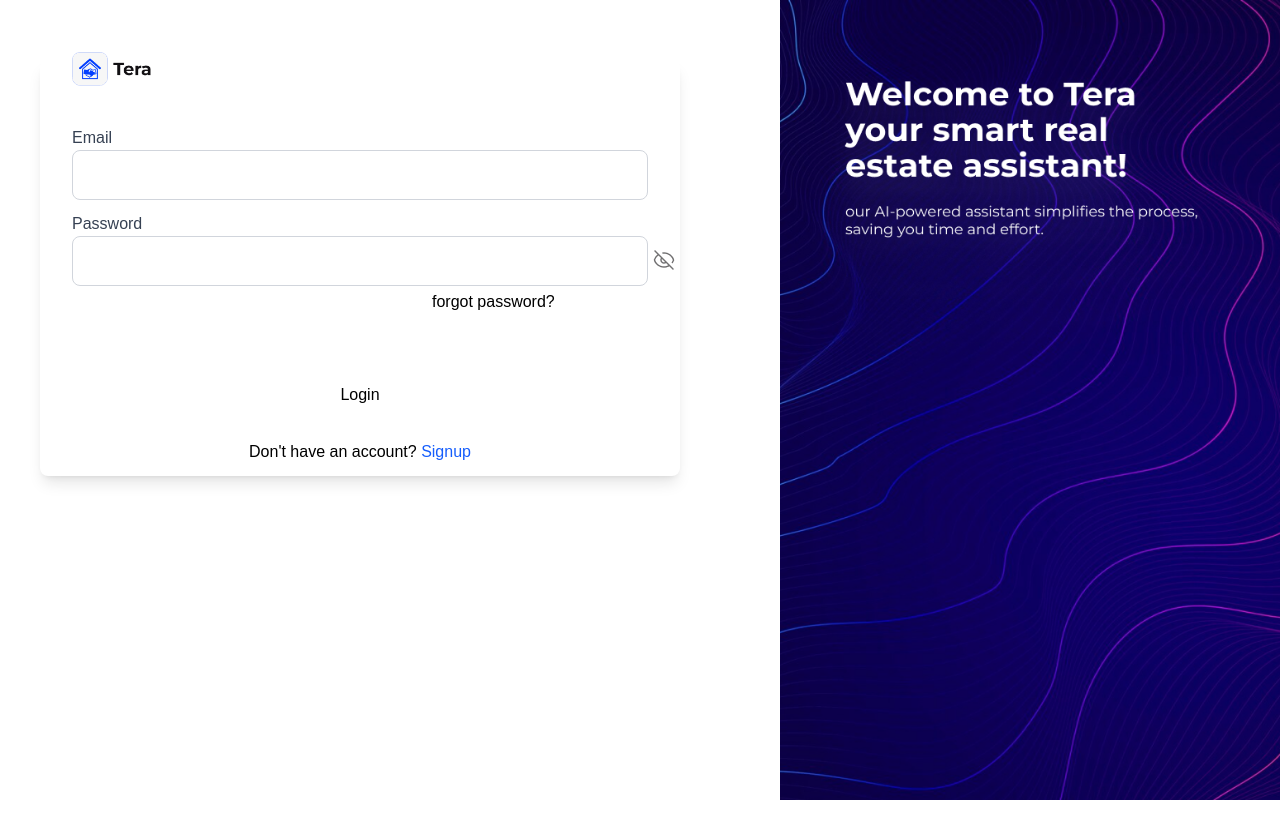
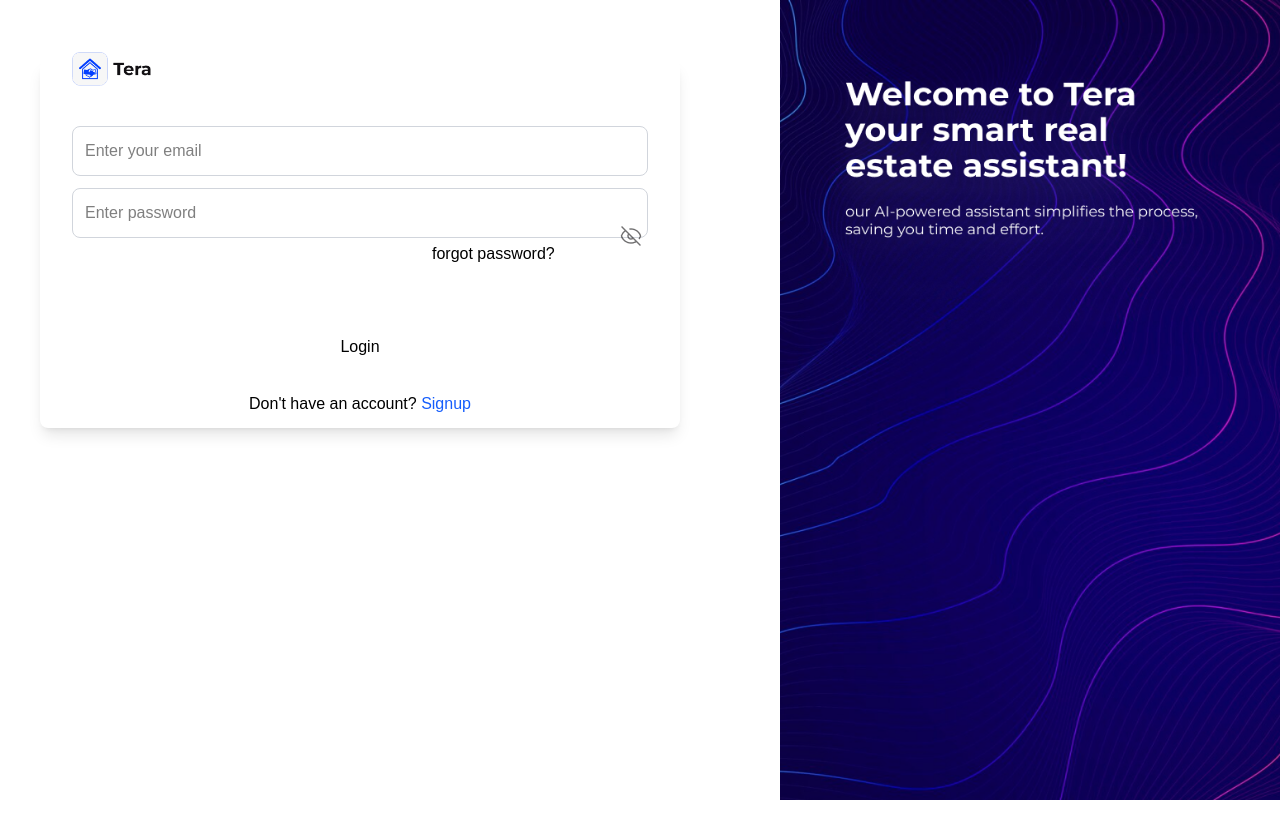
Before and after one commit to Folarrrrrrrrrrr/Tera, a React (Vite) app: page / in a window 1280 px wide. Shown: the top 838 px of the page. Built offline with nearby package versions, Linux system fonts and the light colour scheme.

Commit message:
otp screen committed v13

```diff
--- a/src/pages/auth/Login.tsx
+++ b/src/pages/auth/Login.tsx
@@ -31,7 +31,7 @@ const Login = () => {
 
   return (
     <div>
-      <div className="h-[60%] w-2/4 mt-15 relative left-10 top-[10%]  bg-white p-8 rounded-lg shadow-lg">
+      <div className="h-[60%] w-2/4 mt-15 relative left-10 top-[10%] bg-white p-8 rounded-lg shadow-lg">
         <div className="flex">
          {/* <h2 className="text-2xl text-black font-bold mb-6">Login or Sign</h2> */}
         <img src={teraLogo} alt="" className="relative -top-10  w-20"/>
@@ -39,7 +39,8 @@ const Login = () => {
 
         <form className="space-y-4" onSubmit={handleSubmit}>
           <Input
-            label="Email"
+            label=""
+            placeholder="Enter your email"
             type="email"
             name="email"
             value={form.email}
@@ -47,9 +48,10 @@ const Login = () => {
             required
           />
           <div className="relative -top-7">
-            <img src={eyeSlash} alt="" className="relative left-145 top-15" />
+            <img src={eyeSlash} alt="" className="relative left-[95%] top-15" />
             <Input
-              label="Password"
+              label=""
+              placeholder="Enter password"
               type="password"
               name="password"
               value={form.password}
--- a/src/pages/auth/SingUp.tsx
+++ b/src/pages/auth/SingUp.tsx
@@ -36,7 +36,7 @@ const Signup = () => {
 
   return (
     <div>
-      <div className="h-[60%] w-2/4 relative left-10 top-[10%]   bg-white p-8 rounded-lg shadow-lg">
+      <div className="h-[60%] w-2/4 relative left-10 top-[10%] bg-white p-8 rounded-lg shadow-lg">
         <div className="flex relative top-5">
           {/* <h2 className="text-2xl text-black font-bold mb-6">Login or Sign</h2> */}
           <img src={teraLogo} alt="" className="relative -top-10  w-20" />
```
